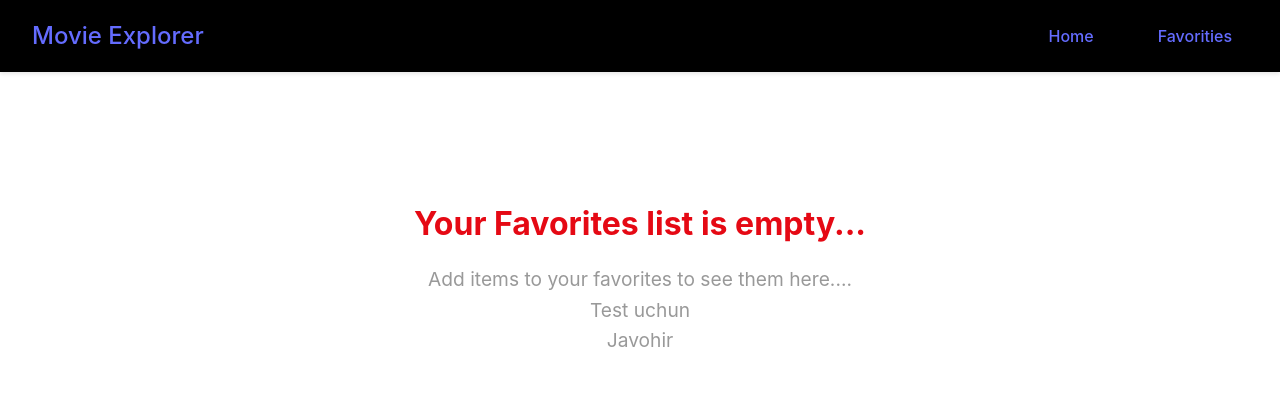
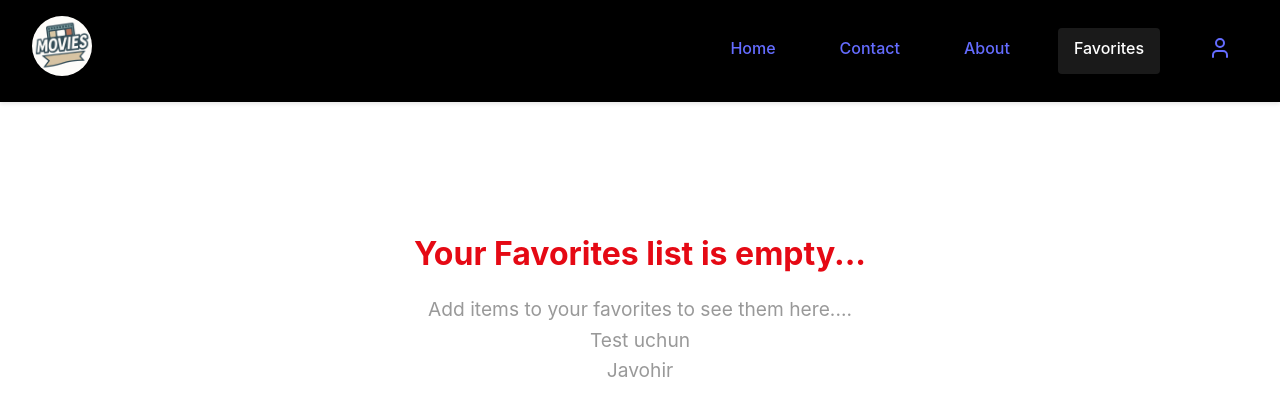
Before and after one commit to Ozodbek0002/Movies, a React app: page /favorities in a window 1280 px wide. Shown: the top 416 px of the page. Built offline with nearby package versions, Linux system fonts and the light colour scheme; the HTML template or start-up script is replaced by a standard one.

Commit message:
task bajarildi

```diff
--- a/package.json
+++ b/package.json
@@ -10,6 +10,7 @@
     "preview": "vite preview"
   },
   "dependencies": {
+    "lucide-react": "^0.554.0",
     "react": "^19.2.0",
     "react-dom": "^19.2.0",
     "react-router-dom": "^7.9.6"
--- a/src/App.jsx
+++ b/src/App.jsx
@@ -13,6 +13,10 @@ function App() {
         <Routes>
           <Route path="/" element={<Home />} />
           <Route path="/favorities" element={<Favorities />} />
+          <Route path="*" element={<h1>404 Not Found</h1>} />
+          <Route path="/contact" element={<h1>contact</h1>} />
+          <Route path="/about" element={<h1>about</h1>} />
+          <Route path="/signup" element={<h1>signup</h1>} />
         </Routes>
       </main>
     </MovieProvider>
--- a/src/components/NavBar.jsx
+++ b/src/components/NavBar.jsx
@@ -1,21 +1,51 @@
-import { Link } from "react-router-dom";
+import { NavLink } from "react-router-dom";
 import "../css/NavBar.css";
+import Logo from "../assets/icons/logo.png";
+import { User } from "lucide-react";
 
 function NavBar() {
   return (
     <nav className="navbar">
       <div className="navbar-brand">
-        <Link to="/">Movie Explorer</Link>
+        <NavLink to="/">
+          <img className="logo" src={Logo} alt="Logo" />
+        </NavLink>
       </div>
+
       <div className="navbar-links">
-        <Link to="/" className="nav-link">
+        <NavLink
+          to="/"
+          className={({ isActive }) => isActive ? "nav-link active" : "nav-link"}
+        >
           Home
-        </Link>
-        <Link to="/favorities" className="nav-link">
-          Favorities
-        </Link>
+        </NavLink>
+
+        <NavLink
+          to="/contact"
+          className={({ isActive }) => isActive ? "nav-link active" : "nav-link"}
+        >
+          Contact
+        </NavLink>
+
+        <NavLink
+          to="/about"
+          className={({ isActive }) => isActive ? "nav-link active" : "nav-link"}
+        >
+          About
+        </NavLink>
+
+        <NavLink
+          to="/favorities"
+          className={({ isActive }) => isActive ? "nav-link active" : "nav-link"}
+        >
+          Favorites
+        </NavLink>
+        <NavLink to='/signup' className="nav-link signup-btn">
+          <User />
+        </NavLink>
       </div>
     </nav>
   );
 }
+
 export default NavBar;
--- a/src/css/Navbar.css
+++ b/src/css/Navbar.css
@@ -25,7 +25,19 @@
 }
 
 .nav-link:hover {
+  cursor: pointer;
   background-color: rgba(255, 255, 255, 0.1);
+}
+.nav-link.active {
+  cursor: pointer;
+  background-color: rgba(255, 265, 255, 0.1);
+  color: #ffffff;
+}
+
+.logo {
+  height: 60px;
+  width: 60px;
+  border-radius: 50%;
 }
 
 @media (max-width: 768px) {
```
Also changed, not shown: src/assets/icons/logo.png (added), 1 other file (tests, documents, lock files or other folders).
